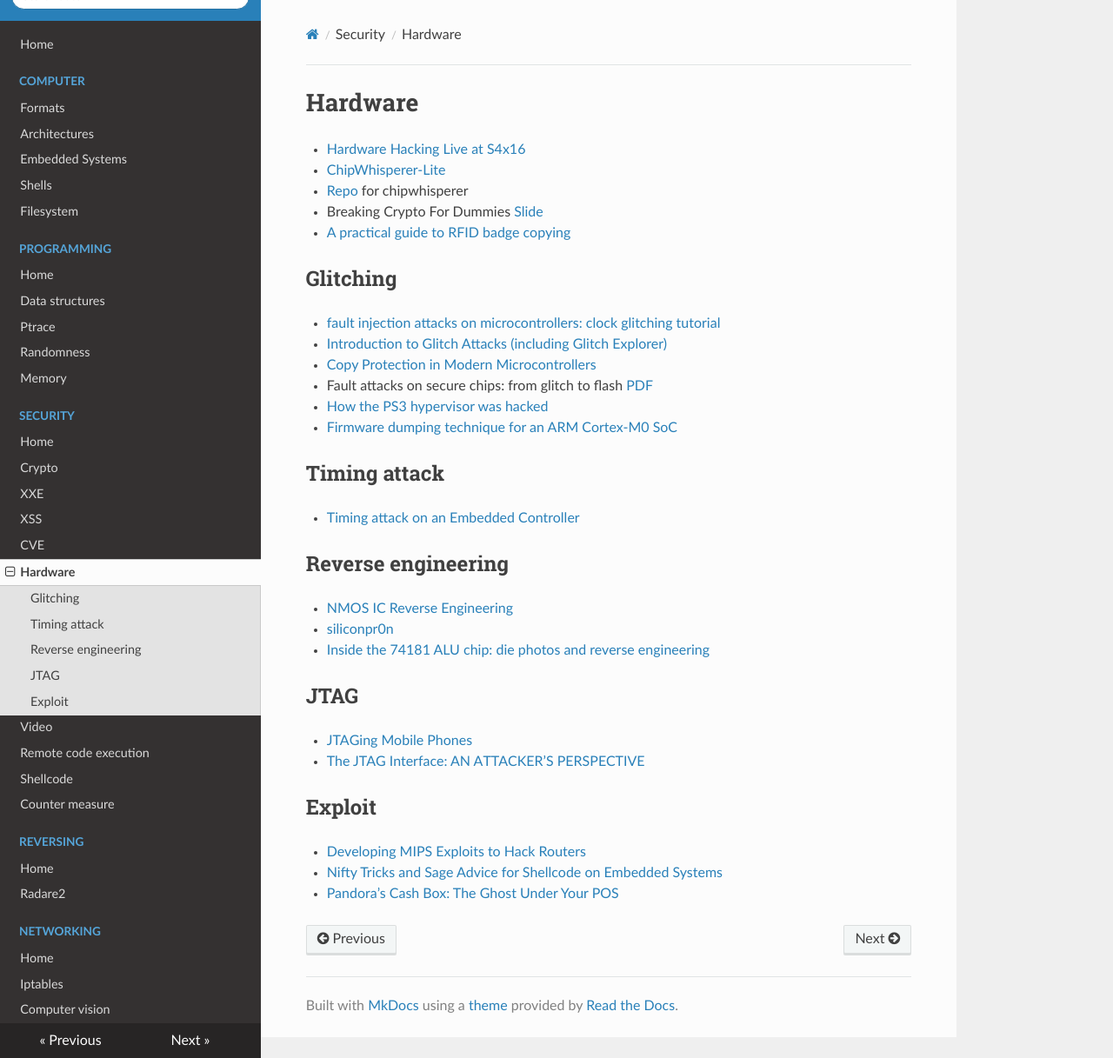
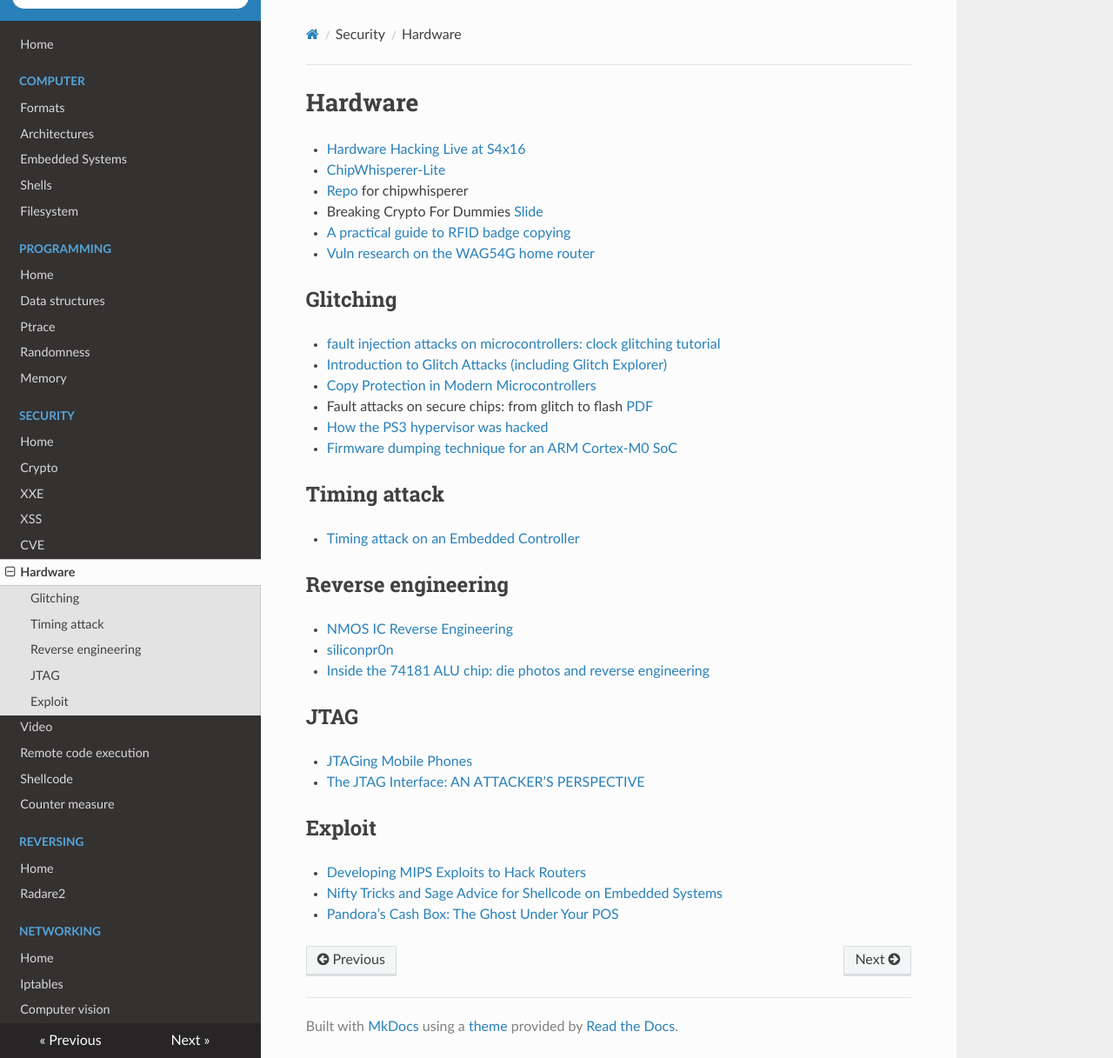
Before and after one commit to gipi/low-level, an MkDocs documentation site: the page built from docs/security/hardware.md, in a window 1280 px wide and 1217 px high. Shown: the whole window at 87% size. Built offline with MkDocs 1.6.1, drawn with Linux system fonts in a browser that asks for light colours; nearby versions of some CDN libraries; old or Windows-style settings are respelled for this version of MkDocs.

Commit message:
Add link.

```diff
--- a/docs/security/hardware.md
+++ b/docs/security/hardware.md
@@ -5,6 +5,7 @@
  - [Repo](https://app.assembla.com/spaces/chipwhisperer/git/source/master) for chipwhisperer
  - Breaking Crypto For Dummies [Slide](https://2016.zeronights.ru/wp-content/uploads/2016/12/nabdullin_brcrdu_dark.pdf)
  - [A practical guide to RFID badge copying](https://blog.nviso.be/2017/01/11/a-practical-guide-to-rfid-badge-copying/)
+ - [Vuln research on the WAG54G home router](https://www.elttam.com.au/blog/vuln-research-on-the-WAG54G-home-router/)
 
 ## Glitching
 
```
